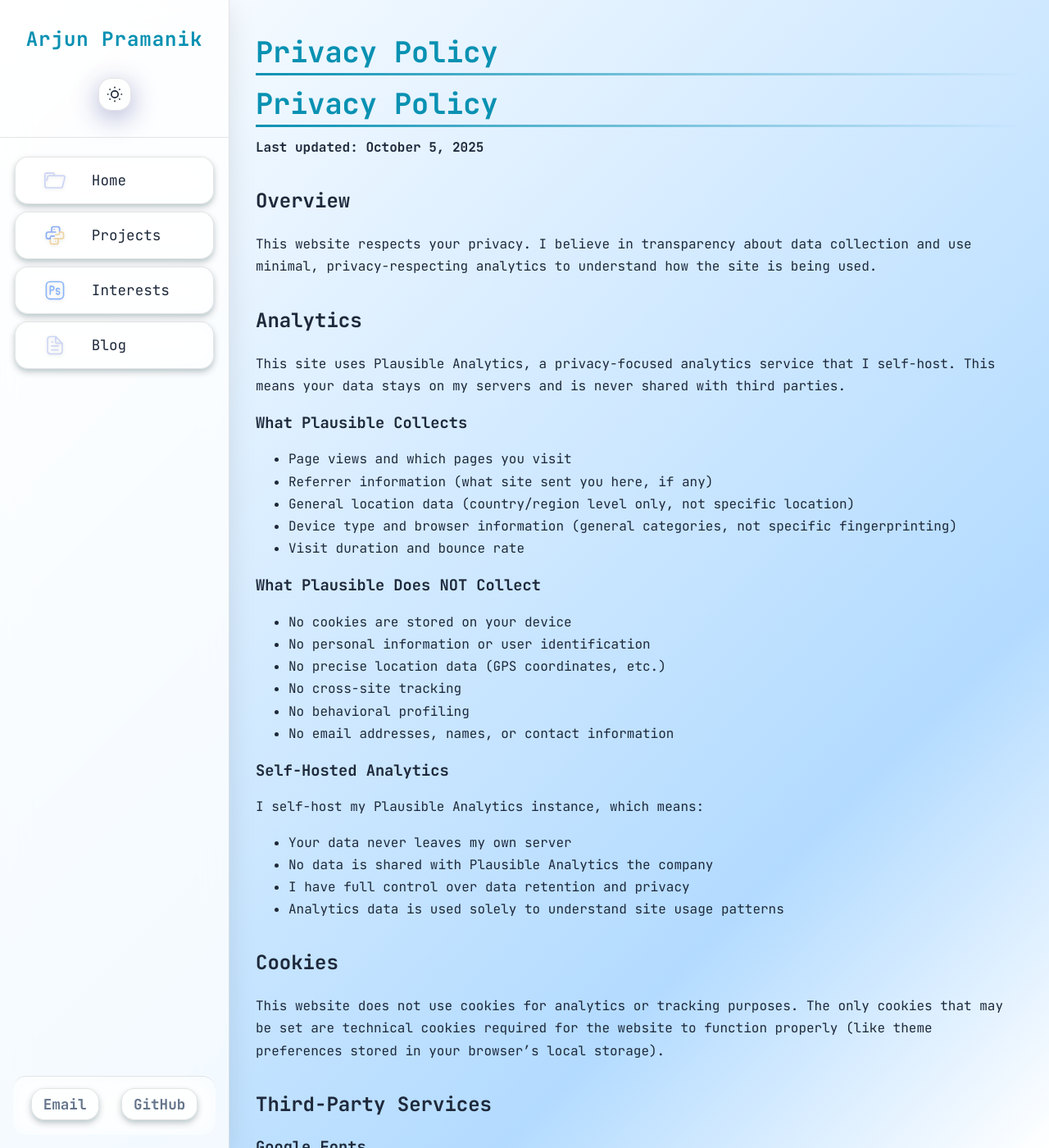
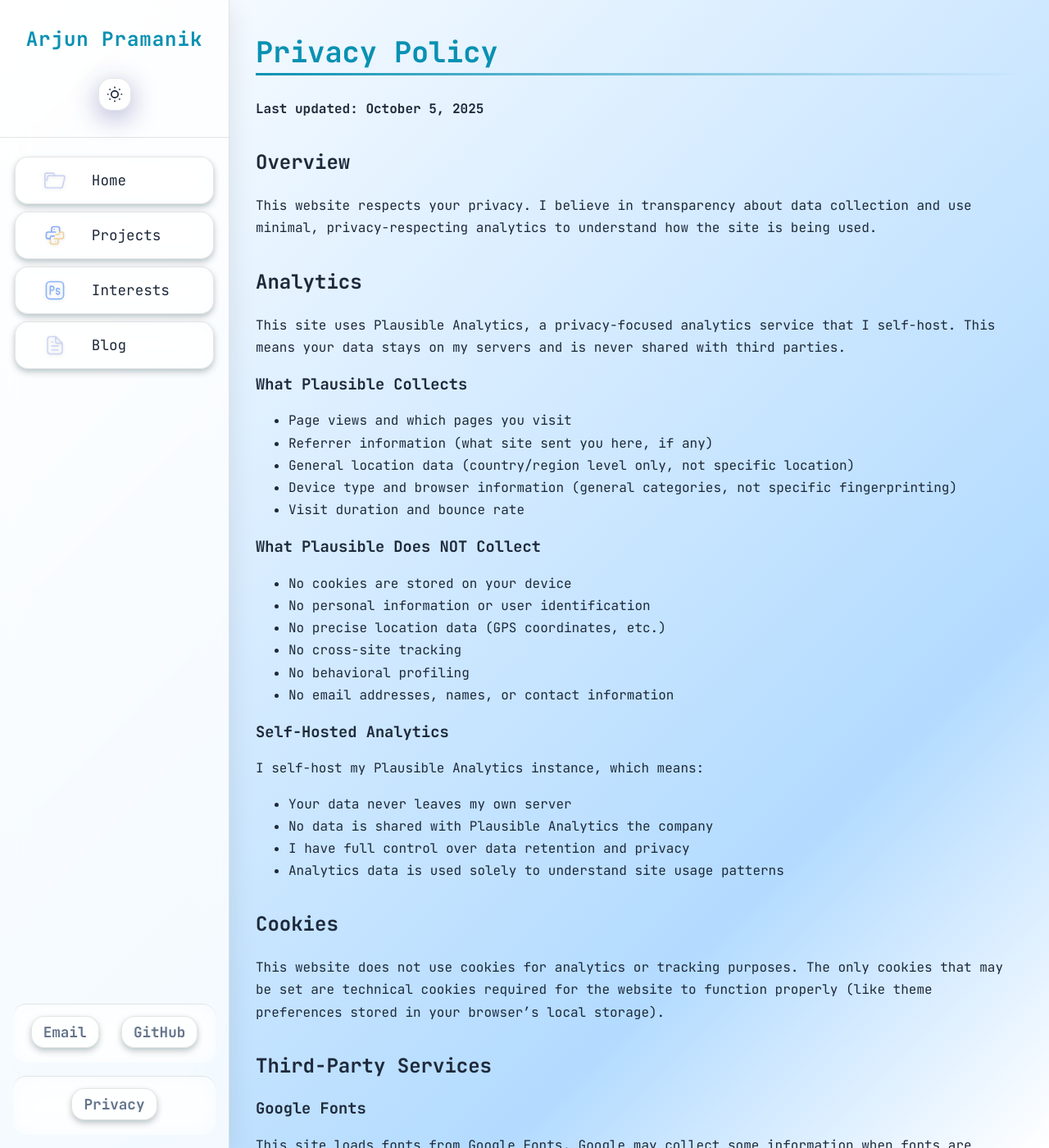
Before and after one commit to capyBearista/capybearista.github.io, a Jekyll site: the page built from PRIVACY.md, in a window 1280 px wide and 1400 px high. Shown: the whole window at 82% size. Built offline with Jekyll 4.4.1, drawn with Linux system fonts in a browser that asks for light colours; our own code applies the rules of GitHub Pages for plain Markdown files.

Commit message:
add Privacy button to website

```diff
--- a/_includes/sidebar.html
+++ b/_includes/sidebar.html
@@ -50,4 +50,9 @@
         <a href="https://github.com/{{ site.github.username | default: 'capybearista' }}" target="_blank" rel="noopener"
             class="sidebar-contact">GitHub</a>
     </div>
+
+    <!-- Privacy Footer -->
+    <div class="sidebar-footer">
+        <a href="{{ '/PRIVACY/' | relative_url }}" class="sidebar-contact">Privacy</a>
+    </div>
 </nav>
--- a/styles.css
+++ b/styles.css
@@ -769,7 +769,7 @@ body {
   background: var(--glass-bg);
   backdrop-filter: var(--glass-backdrop);
   -webkit-backdrop-filter: var(--glass-backdrop);
-  margin: 0.5em 1em 1em 1em;
+  margin: 0em 1em 1em 1em;
   border-radius: var(--border-radius);
 }
 
```
Also changed, not shown: PRIVACY.md (+6 -1 lines).
